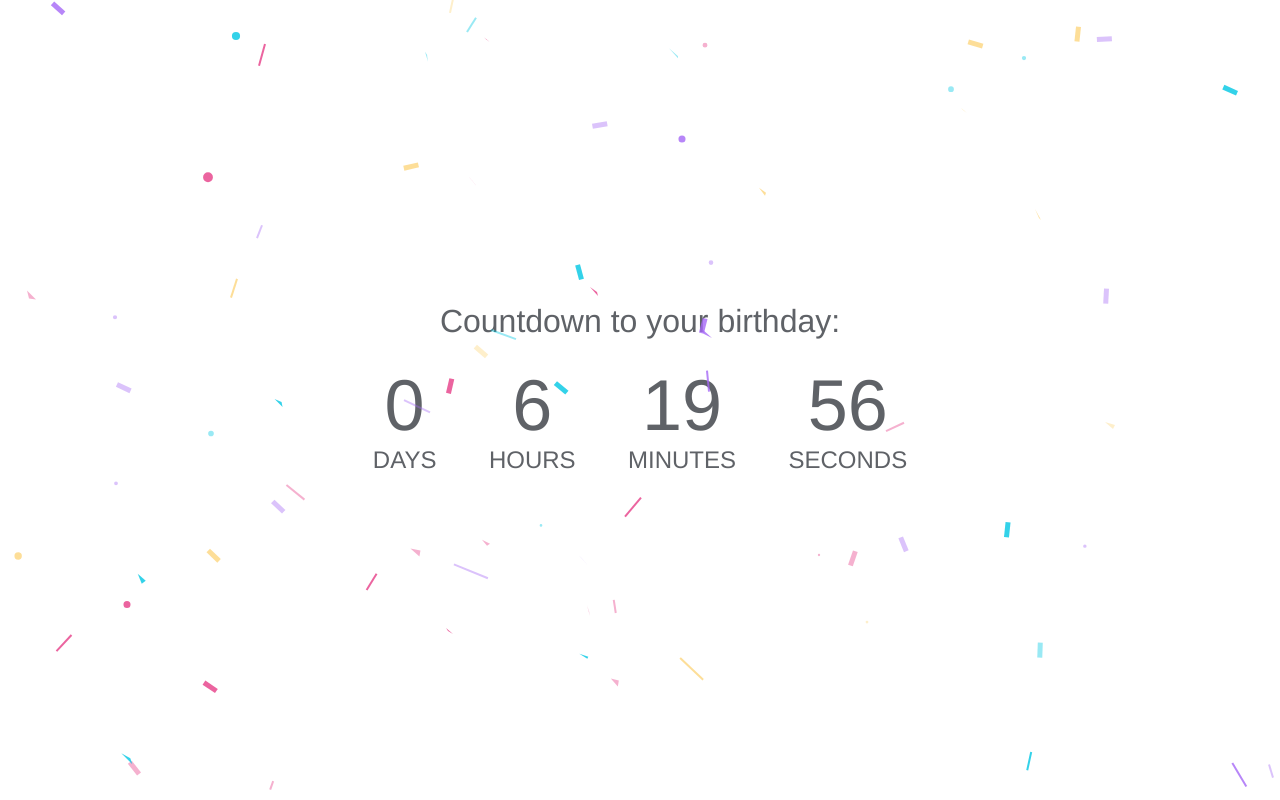
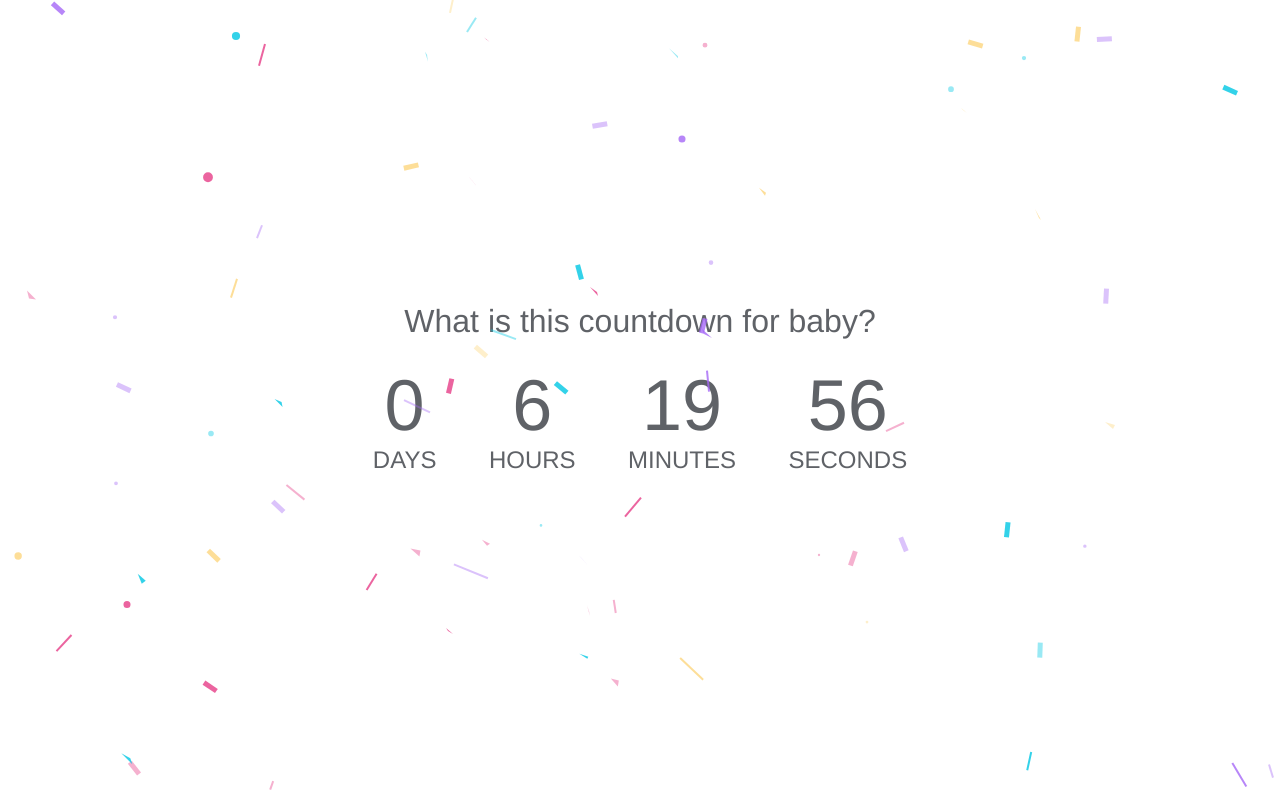
Before and after one commit to Ganesh0265/birthday-counter, a plain HTML site: page index.html in a window 1280 px wide. Drawn offline with Linux system fonts and the light colour scheme.

Commit message:
Update index.html

```diff
--- a/index.html
+++ b/index.html
@@ -15,7 +15,7 @@
   <canvas id=c></canvas>
   <canvas id="confetti"></canvas>
   <div class="container" id="count">
-    <h1 id="head">Countdown to your birthday:</h1>
+    <h1 id="head">What is this countdown for baby?</h1>
     <ul>
       <li><span id="day"></span>days</li>
       <li><span id="hour"></span>hours</li>
```
